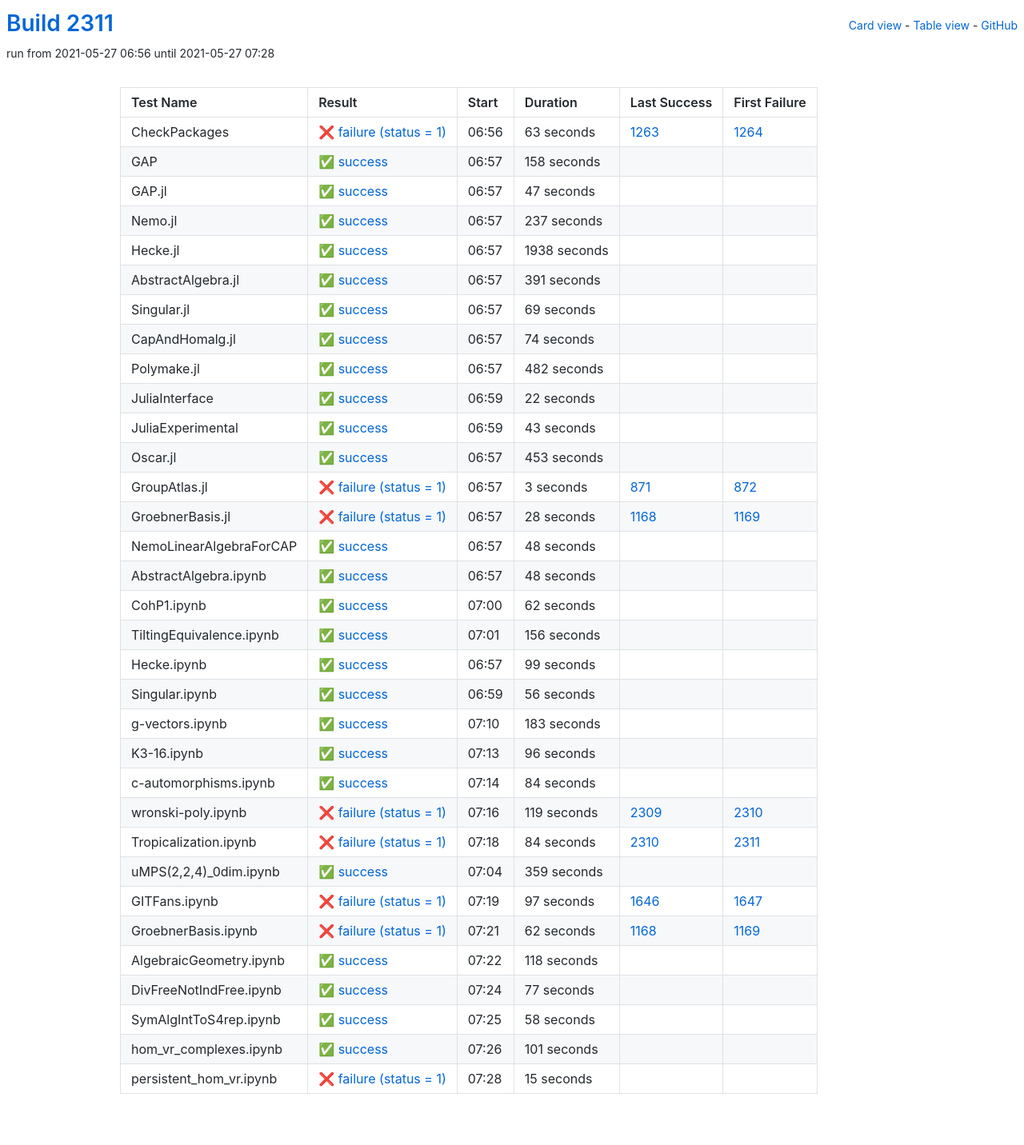
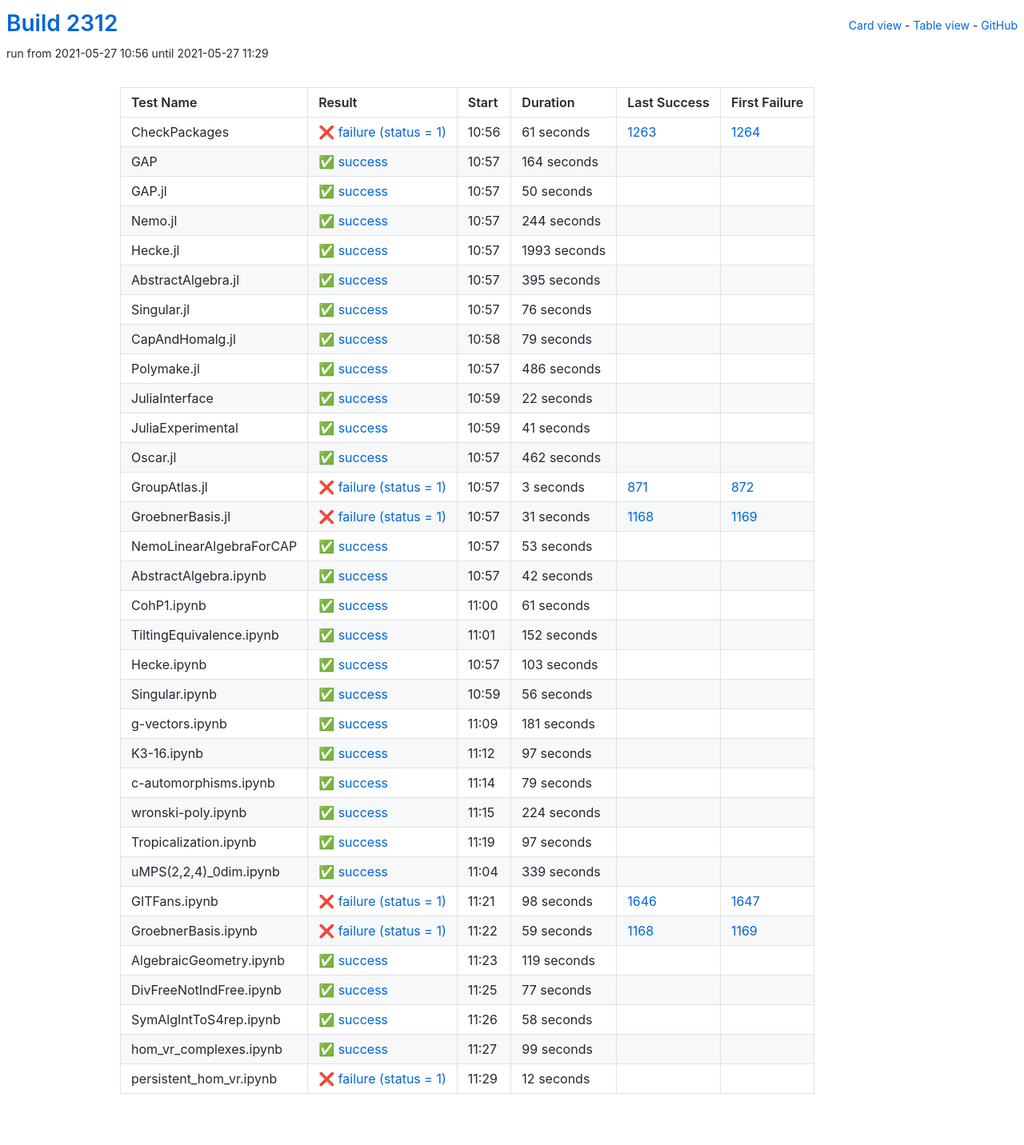
Before and after one commit to oscar-system/oscar-ci-status-stable, a Jekyll site: the page built from table.html, in a window 1280 px wide. Shown: the whole page at 80% size. Built offline with Jekyll 4.4.1, drawn with Linux system fonts in a browser that asks for light colours.

Commit message:
Build #2312

```diff
--- a/_data/ci.yml
+++ b/_data/ci.yml
@@ -1,6 +1,6 @@
 ---
-build: 2311
-build_url: https://oscarci.mathematik.uni-kl.de/job/oscar-stable/2311/
+build: 2312
+build_url: https://oscarci.mathematik.uni-kl.de/job/oscar-stable/2312/
 job: oscar-stable
 organization: oscar-system
 repo: oscar-ci-status-stable
@@ -8,116 +8,116 @@ repourl: https://github.com/oscar-system/oscar-ci-status-stable
 tests:
 - name: CheckPackages
   id: checkpackages
-  log: https://oscarci.mathematik.uni-kl.de/job/oscar-stable/2311/artifact/logs/build-2311/CheckPackages.log
-  start: 2021-05-27 06:56
+  log: https://oscarci.mathematik.uni-kl.de/job/oscar-stable/2312/artifact/logs/build-2312/CheckPackages.log
+  start: 2021-05-27 10:56
   success: false
   exitcode: 1
   status: failure
-  duration: 63
+  duration: 61
   last_success: 1263
   last_success_url: https://oscarci.mathematik.uni-kl.de/job/oscar-stable/1263/
   first_failure: 1264
   first_failure_url: https://oscarci.mathematik.uni-kl.de/job/oscar-stable/1264/
 - name: GAP
   id: gap
-  log: https://oscarci.mathematik.uni-kl.de/job/oscar-stable/2311/artifact/logs/build-2311/GAP.log
-  start: 2021-05-27 06:57
+  log: https://oscarci.mathematik.uni-kl.de/job/oscar-stable/2312/artifact/logs/build-2312/GAP.log
+  start: 2021-05-27 10:57
   success: true
   exitcode: 0
   status: success
-  duration: 158
+  duration: 164
   last_success: false
   last_success_url:
   first_failure: false
   first_failure_url:
 - name: GAP.jl
   id: gap-jl
-  log: https://oscarci.mathematik.uni-kl.de/job/oscar-stable/2311/artifact/logs/build-2311/GAP.jl.log
-  start: 2021-05-27 06:57
+  log: https://oscarci.mathematik.uni-kl.de/job/oscar-stable/2312/artifact/logs/build-2312/GAP.jl.log
+  start: 2021-05-27 10:57
   success: true
   exitcode: 0
   status: success
-  duration: 47
+  duration: 50
   last_success: false
   last_success_url:
   first_failure: false
   first_failure_url:
 - name: Nemo.jl
   id: nemo-jl
-  log: https://oscarci.mathematik.uni-kl.de/job/oscar-stable/2311/artifact/logs/build-2311/Nemo.jl.log
-  start: 2021-05-27 06:57
+  log: https://oscarci.mathematik.uni-kl.de/job/oscar-stable/2312/artifact/logs/build-2312/Nemo.jl.log
+  start: 2021-05-27 10:57
   success: true
   exitcode: 0
   status: success
-  duration: 237
+  duration: 244
   last_success: false
   last_success_url:
   first_failure: false
   first_failure_url:
 - name: Hecke.jl
   id: hecke-jl
-  log: https://oscarci.mathematik.uni-kl.de/job/oscar-stable/2311/artifact/logs/build-2311/Hecke.jl.log
-  start: 2021-05-27 06:57
+  log: https://oscarci.mathematik.uni-kl.de/job/oscar-stable/2312/artifact/logs/build-2312/Hecke.jl.log
+  start: 2021-05-27 10:57
   success: true
   exitcode: 0
   status: success
-  duration: 1938
+  duration: 1993
   last_success: false
   last_success_url:
   first_failure: false
   first_failure_url:
 - name: AbstractAlgebra.jl
   id: abstractalgebra-jl
-  log: https://oscarci.mathematik.uni-kl.de/job/oscar-stable/2311/artifact/logs/build-2311/AbstractAlgebra.jl.log
-  start: 2021-05-27 06:57
+  log: https://oscarci.mathematik.uni-kl.de/job/oscar-stable/2312/artifact/logs/build-2312/AbstractAlgebra.jl.log
+  start: 2021-05-27 10:57
   success: true
   exitcode: 0
   status: success
-  duration: 391
+  duration: 395
   last_success: false
   last_success_url:
   first_failure: false
   first_failure_url:
 - name: Singular.jl
   id: singular-jl
-  log: https://oscarci.mathematik.uni-kl.de/job/oscar-stable/2311/artifact/logs/build-2311/Singular.jl.log
-  start: 2021-05-27 06:57
+  log: https://oscarci.mathematik.uni-kl.de/job/oscar-stable/2312/artifact/logs/build-2312/Singular.jl.log
+  start: 2021-05-27 10:57
   success: true
   exitcode: 0
   status: success
-  duration: 69
+  duration: 76
   last_success: false
   last_success_url:
   first_failure: false
   first_failure_url:
 - name: CapAndHomalg.jl
   id: capandhomalg-jl
-  log: https://oscarci.mathematik.uni-kl.de/job/oscar-stable/2311/artifact/logs/build-2311/CapAndHomalg.jl.log
-  start: 2021-05-27 06:57
+  log: https://oscarci.mathematik.uni-kl.de/job/oscar-stable/2312/artifact/logs/build-2312/CapAndHomalg.jl.log
+  start: 2021-05-27 10:58
   success: true
   exitcode: 0
   status: success
-  duration: 74
+  duration: 79
   last_success: false
   last_success_url:
   first_failure: false
   first_failure_url:
 - name: Polymake.jl
   id: polymake-jl
-  log: https://oscarci.mathematik.uni-kl.de/job/oscar-stable/2311/artifact/logs/build-2311/Polymake.jl.log
-  start: 2021-05-27 06:57
+  log: https://oscarci.mathematik.uni-kl.de/job/oscar-stable/2312/artifact/logs/build-2312/Polymake.jl.log
+  start: 2021-05-27 10:57
   success: true
   exitcode: 0
   status: success
-  duration: 482
+  duration: 486
   last_success: false
   last_success_url:
   first_failure: false
   first_failure_url:
 - name: JuliaInterface
   id: juliainterface
-  log: https://oscarci.mathematik.uni-kl.de/job/oscar-stable/2311/artifact/logs/build-2311/JuliaInterface.log
-  start: 2021-05-27 06:59
+  log: https://oscarci.mathematik.uni-kl.de/job/oscar-stable/2312/artifact/logs/build-2312/JuliaInterface.log
+  start: 2021-05-27 10:59
   success: true
   exitcode: 0
   status: success
@@ -128,32 +128,32 @@ tests:
   first_failure_url:
 - name: JuliaExperimental
   id: juliaexperimental
-  log: https://oscarci.mathematik.uni-kl.de/job/oscar-stable/2311/artifact/logs/build-2311/JuliaExperimental.log
-  start: 2021-05-27 06:59
+  log: https://oscarci.mathematik.uni-kl.de/job/oscar-stable/2312/artifact/logs/build-2312/JuliaExperimental.log
+  start: 2021-05-27 10:59
   success: true
   exitcode: 0
   status: success
-  duration: 43
+  duration: 41
   last_success: false
   last_success_url:
   first_failure: false
   first_failure_url:
 - name: Oscar.jl
   id: oscar-jl
-  log: https://oscarci.mathematik.uni-kl.de/job/oscar-stable/2311/artifact/logs/build-2311/Oscar.jl.log
-  start: 2021-05-27 06:57
+  log: https://oscarci.mathematik.uni-kl.de/job/oscar-stable/2312/artifact/logs/build-2312/Oscar.jl.log
+  start: 2021-05-27 10:57
   success: true
   exitcode: 0
   status: success
-  duration: 453
+  duration: 462
   last_success: false
   last_success_url:
   first_failure: false
   first_failure_url:
 - name: GroupAtlas.jl
   id: groupatlas-jl
-  log: https://oscarci.mathematik.uni-kl.de/job/oscar-stable/2311/artifact/logs/build-2311/GroupAtlas.jl.log
-  start: 2021-05-27 06:57
+  log: https://oscarci.mathematik.uni-kl.de/job/oscar-stable/2312/artifact/logs/build-2312/GroupAtlas.jl.log
+  start: 2021-05-27 10:57
   success: false
   exitcode: 1
   status: failure
@@ -164,80 +164,80 @@ tests:
   first_failure_url: https://oscarci.mathematik.uni-kl.de/job/oscar-stable/872/
 - name: GroebnerBasis.jl
   id: groebnerbasis-jl
-  log: https://oscarci.mathematik.uni-kl.de/job/oscar-stable/2311/artifact/logs/build-2311/GroebnerBasis.jl.log
-  start: 2021-05-27 06:57
+  log: https://oscarci.mathematik.uni-kl.de/job/oscar-stable/2312/artifact/logs/build-2312/GroebnerBasis.jl.log
+  start: 2021-05-27 10:57
   success: false
   exitcode: 1
   status: failure
-  duration: 28
+  duration: 31
   last_success: 1168
   last_success_url: https://oscarci.mathematik.uni-kl.de/job/oscar-stable/1168/
   first_failure: 1169
   first_failure_url: https://oscarci.mathematik.uni-kl.de/job/oscar-stable/1169/
 - name: NemoLinearAlgebraForCAP
   id: nemolinearalgebraforcap
-  log: https://oscarci.mathematik.uni-kl.de/job/oscar-stable/2311/artifact/logs/build-2311/NemoLinearAlgebraForCAP.log
-  start: 2021-05-27 06:57
+  log: https://oscarci.mathematik.uni-kl.de/job/oscar-stable/2312/artifact/logs/build-2312/NemoLinearAlgebraForCAP.log
+  start: 2021-05-27 10:57
   success: true
   exitcode: 0
   status: success
-  duration: 48
+  duration: 53
   last_success: false
   last_success_url:
   first_failure: false
   first_failure_url:
 - name: AbstractAlgebra.ipynb
   id: abstractalgebra-ipynb
-  log: https://oscarci.mathematik.uni-kl.de/job/oscar-stable/2311/artifact/logs/build-2311/AbstractAlgebra.ipynb.log
-  start: 2021-05-27 06:57
+  log: https://oscarci.mathematik.uni-kl.de/job/oscar-stable/2312/artifact/logs/build-2312/AbstractAlgebra.ipynb.log
+  start: 2021-05-27 10:57
   success: true
   exitcode: 0
   status: success
-  duration: 48
+  duration: 42
   last_success: false
   last_success_url:
   first_failure: false
   first_failure_url:
 - name: CohP1.ipynb
   id: cohp1-ipynb
-  log: https://oscarci.mathematik.uni-kl.de/job/oscar-stable/2311/artifact/logs/build-2311/CohP1.ipynb.log
-  start: 2021-05-27 07:00
+  log: https://oscarci.mathematik.uni-kl.de/job/oscar-stable/2312/artifact/logs/build-2312/CohP1.ipynb.log
+  start: 2021-05-27 11:00
   success: true
   exitcode: 0
   status: success
-  duration: 62
+  duration: 61
   last_success: false
   last_success_url:
   first_failure: false
   first_failure_url:
 - name: TiltingEquivalence.ipynb
   id: tiltingequivalence-ipynb
-  log: https://oscarci.mathematik.uni-kl.de/job/oscar-stable/2311/artifact/logs/build-2311/TiltingEquivalence.ipynb.log
-  start: 2021-05-27 07:01
+  log: https://oscarci.mathematik.uni-kl.de/job/oscar-stable/2312/artifact/logs/build-2312/TiltingEquivalence.ipynb.log
+  start: 2021-05-27 11:01
   success: true
   exitcode: 0
   status: success
-  duration: 156
+  duration: 152
   last_success: false
   last_success_url:
   first_failure: false
   first_failure_url:
 - name: Hecke.ipynb
   id: hecke-ipynb
-  log: https://oscarci.mathematik.uni-kl.de/job/oscar-stable/2311/artifact/logs/build-2311/Hecke.ipynb.log
-  start: 2021-05-27 06:57
+  log: https://oscarci.mathematik.uni-kl.de/job/oscar-stable/2312/artifact/logs/build-2312/Hecke.ipynb.log
+  start: 2021-05-27 10:57
   success: true
   exitcode: 0
   status: success
-  duration: 99
+  duration: 103
   last_success: false
   last_success_url:
   first_failure: false
   first_failure_url:
 - name: Singular.ipynb
   id: singular-ipynb
-  log: https://oscarci.mathematik.uni-kl.de/job/oscar-stable/2311/artifact/logs/build-2311/Singular.ipynb.log
-  start: 2021-05-27 06:59
+  log: https://oscarci.mathematik.uni-kl.de/job/oscar-stable/2312/artifact/logs/build-2312/Singular.ipynb.log
+  start: 2021-05-27 10:59
   success: true
   exitcode: 0
   status: success
@@ -248,116 +248,116 @@ tests:
   first_failure_url:
 - name: g-vectors.ipynb
   id: g-vectors-ipynb
-  log: https://oscarci.mathematik.uni-kl.de/job/oscar-stable/2311/artifact/logs/build-2311/g-vectors.ipynb.log
-  start: 2021-05-27 07:10
+  log: https://oscarci.mathematik.uni-kl.de/job/oscar-stable/2312/artifact/logs/build-2312/g-vectors.ipynb.log
+  start: 2021-05-27 11:09
   success: true
   exitcode: 0
   status: success
-  duration: 183
+  duration: 181
   last_success: false
   last_success_url:
   first_failure: false
   first_failure_url:
 - name: K3-16.ipynb
   id: k3-16-ipynb
-  log: https://oscarci.mathematik.uni-kl.de/job/oscar-stable/2311/artifact/logs/build-2311/K3-16.ipynb.log
-  start: 2021-05-27 07:13
+  log: https://oscarci.mathematik.uni-kl.de/job/oscar-stable/2312/artifact/logs/build-2312/K3-16.ipynb.log
+  start: 2021-05-27 11:12
   success: true
   exitcode: 0
   status: success
-  duration: 96
+  duration: 97
   last_success: false
   last_success_url:
   first_failure: false
   first_failure_url:
 - name: c-automorphisms.ipynb
   id: c-automorphisms-ipynb
-  log: https://oscarci.mathematik.uni-kl.de/job/oscar-stable/2311/artifact/logs/build-2311/c-automorphisms.ipynb.log
-  start: 2021-05-27 07:14
+  log: https://oscarci.mathematik.uni-kl.de/job/oscar-stable/2312/artifact/logs/build-2312/c-automorphisms.ipynb.log
+  start: 2021-05-27 11:14
   success: true
   exitcode: 0
   status: success
-  duration: 84
+  duration: 79
   last_success: false
   last_success_url:
   first_failure: false
   first_failure_url:
 - name: wronski-poly.ipynb
   id: wronski-poly-ipynb
-  log: https://oscarci.mathematik.uni-kl.de/job/oscar-stable/2311/artifact/logs/build-2311/wronski-poly.ipynb.log
-  start: 2021-05-27 07:16
-  success: false
-  exitcode: 1
-  status: failure
-  duration: 119
-  last_success: 2309
-  last_success_url: https://oscarci.mathematik.uni-kl.de/job/oscar-stable/2309/
-  first_failure: 2310
-  first_failure_url: https://oscarci.mathematik.uni-kl.de/job/oscar-stable/2310/
-- name: Tropicalization.ipynb
-  id: tropicalization-ipynb
-  log: https://oscarci.mathematik.uni-kl.de/job/oscar-stable/2311/artifact/logs/build-2311/Tropicalization.ipynb.log
-  start: 2021-05-27 07:18
-  success: false
-  exitcode: 1
-  status: failure
-  duration: 84
-  last_success: 2310
-  last_success_url: https://oscarci.mathematik.uni-kl.de/job/oscar-stable/2310/
-  first_failure: 2311
-  first_failure_url: https://oscarci.mathematik.uni-kl.de/job/oscar-stable/2311/
-- name: uMPS(2,2,4)_0dim.ipynb
-  id: umps-2-2-4-0dim-ipynb
-  log: https://oscarci.mathematik.uni-kl.de/job/oscar-stable/2311/artifact/logs/build-2311/uMPS-2-2-4-_0dim.ipynb.log
-  start: 2021-05-27 07:04
+  log: https://oscarci.mathematik.uni-kl.de/job/oscar-stable/2312/artifact/logs/build-2312/wronski-poly.ipynb.log
+  start: 2021-05-27 11:15
   success: true
   exitcode: 0
   status: success
-  duration: 359
+  duration: 224
+  last_success: false
+  last_success_url:
+  first_failure: false
+  first_failure_url:
+- name: Tropicalization.ipynb
+  id: tropicalization-ipynb
+  log: https://oscarci.mathematik.uni-kl.de/job/oscar-stable/2312/artifact/logs/build-2312/Tropicalization.ipynb.log
+  start: 2021-05-27 11:19
+  success: true
+  exitcode: 0
+  status: success
+  duration: 97
+  last_success: false
+  last_success_url:
+  first_failure: false
+  first_failure_url:
+- name: uMPS(2,2,4)_0dim.ipynb
+  id: umps-2-2-4-0dim-ipynb
+  log: https://oscarci.mathematik.uni-kl.de/job/oscar-stable/2312/artifact/logs/build-2312/uMPS-2-2-4-_0dim.ipynb.log
+  start: 2021-05-27 11:04
+  success: true
+  exitcode: 0
+  status: success
+  duration: 339
   last_success: false
   last_success_url:
   first_failure: false
   first_failure_url:
 - name: GITFans.ipynb
   id: gitfans-ipynb
-  log: https://oscarci.mathematik.uni-kl.de/job/oscar-stable/2311/artifact/logs/build-2311/GITFans.ipynb.log
-  start: 2021-05-27 07:19
+  log: https://oscarci.mathematik.uni-kl.de/job/oscar-stable/2312/artifact/logs/build-2312/GITFans.ipynb.log
+  start: 2021-05-27 11:21
   success: false
   exitcode: 1
   status: failure
-  duration: 97
+  duration: 98
   last_success: 1646
   last_success_url: https://oscarci.mathematik.uni-kl.de/job/oscar-stable/1646/
   first_failure: 1647
   first_failure_url: https://oscarci.mathematik.uni-kl.de/job/oscar-stable/1647/
 - name: GroebnerBasis.ipynb
   id: groebnerbasis-ipynb
-  log: https://oscarci.mathematik.uni-kl.de/job/oscar-stable/2311/artifact/logs/build-2311/GroebnerBasis.ipynb.log
-  start: 2021-05-27 07:21
+  log: https://oscarci.mathematik.uni-kl.de/job/oscar-stable/2312/artifact/logs/build-2312/GroebnerBasis.ipynb.log
+  start: 2021-05-27 11:22
   success: false
   exitcode: 1
   status: failure
-  duration: 62
+  duration: 59
   last_success: 1168
   last_success_url: https://oscarci.mathematik.uni-kl.de/job/oscar-stable/1168/
   first_failure: 1169
   first_failure_url: https://oscarci.mathematik.uni-kl.de/job/oscar-stable/1169/
 - name: AlgebraicGeometry.ipynb
   id: algebraicgeometry-ipynb
-  log: https://oscarci.mathematik.uni-kl.de/job/oscar-stable/2311/artifact/logs/build-2311/AlgebraicGeometry.ipynb.log
-  start: 2021-05-27 07:22
+  log: https://oscarci.mathematik.uni-kl.de/job/oscar-stable/2312/artifact/logs/build-2312/AlgebraicGeometry.ipynb.log
+  start: 2021-05-27 11:23
   success: true
   exitcode: 0
   status: success
-  duration: 118
+  duration: 119
   last_success: false
   last_success_url:
   first_failure: false
   first_failure_url:
 - name: DivFreeNotIndFree.ipynb
   id: divfreenotindfree-ipynb
-  log: https://oscarci.mathematik.uni-kl.de/job/oscar-stable/2311/artifact/logs/build-2311/DivFreeNotIndFree.ipynb.log
-  start: 2021-05-27 07:24
+  log: https://oscarci.mathematik.uni-kl.de/job/oscar-stable/2312/artifact/logs/build-2312/DivFreeNotIndFree.ipynb.log
+  start: 2021-05-27 11:25
   success: true
   exitcode: 0
   status: success
@@ -368,8 +368,8 @@ tests:
   first_failure_url:
 - name: SymAlgIntToS4rep.ipynb
   id: symalginttos4rep-ipynb
-  log: https://oscarci.mathematik.uni-kl.de/job/oscar-stable/2311/artifact/logs/build-2311/SymAlgIntToS4rep.ipynb.log
-  start: 2021-05-27 07:25
+  log: https://oscarci.mathematik.uni-kl.de/job/oscar-stable/2312/artifact/logs/build-2312/SymAlgIntToS4rep.ipynb.log
+  start: 2021-05-27 11:26
   success: true
   exitcode: 0
   status: success
@@ -380,24 +380,24 @@ tests:
   first_failure_url:
 - name: hom_vr_complexes.ipynb
   id: hom-vr-complexes-ipynb
-  log: https://oscarci.mathematik.uni-kl.de/job/oscar-stable/2311/artifact/logs/build-2311/hom_vr_complexes.ipynb.log
-  start: 2021-05-27 07:26
+  log: https://oscarci.mathematik.uni-kl.de/job/oscar-stable/2312/artifact/logs/build-2312/hom_vr_complexes.ipynb.log
+  start: 2021-05-27 11:27
   success: true
   exitcode: 0
   status: success
-  duration: 101
+  duration: 99
   last_success: false
   last_success_url:
   first_failure: false
   first_failure_url:
 - name: persistent_hom_vr.ipynb
   id: persistent-hom-vr-ipynb
-  log: https://oscarci.mathematik.uni-kl.de/job/oscar-stable/2311/artifact/logs/build-2311/persistent_hom_vr.ipynb.log
-  start: 2021-05-27 07:28
+  log: https://oscarci.mathematik.uni-kl.de/job/oscar-stable/2312/artifact/logs/build-2312/persistent_hom_vr.ipynb.log
+  start: 2021-05-27 11:29
   success: false
   exitcode: 1
   status: failure
-  duration: 15
+  duration: 12
   last_success: false
   last_success_url:
   first_failure: false
```
Also changed, not shown: README.md.
